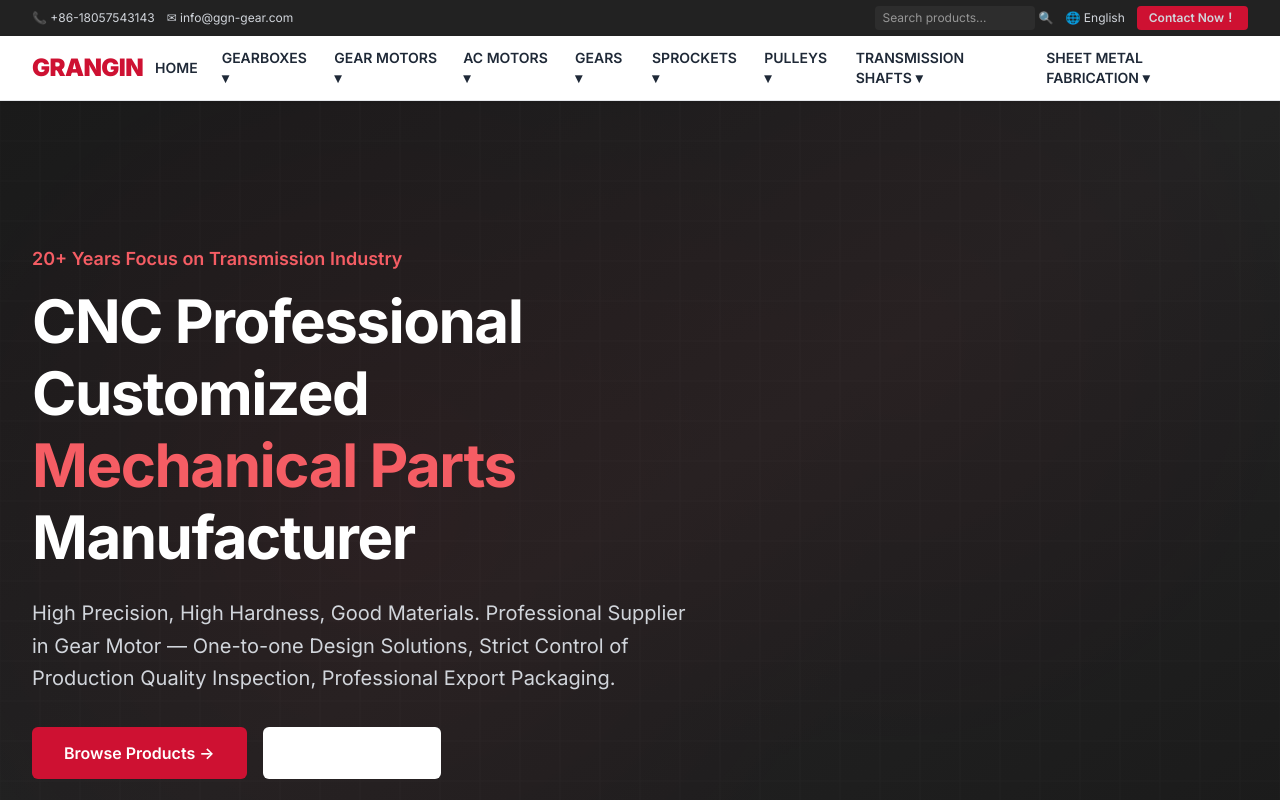
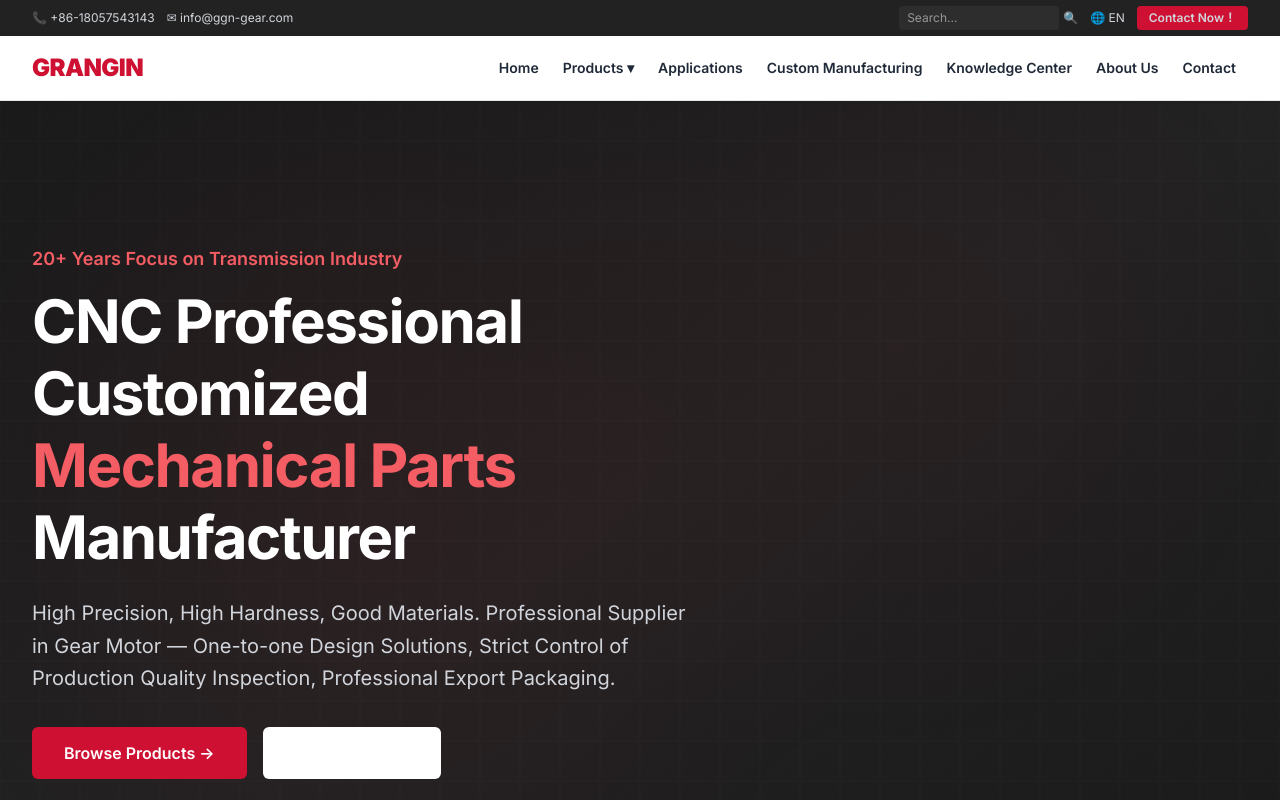
Before and after one commit to shijiediyihaokan/woshidahuaidan, an Astro site: page / in a window 1280 px wide. Shown: the top 800 px of the page. Built offline with nearby package versions, Linux system fonts and the light colour scheme; Astro itself is replaced by a stand-in of ours.

Commit message:
Update header nav: Home | Products | Applications | Custom Manufacturing | Knowledge Center | About Us | Contact

```diff
--- a/src/components/Header.astro
+++ b/src/components/Header.astro
@@ -2,6 +2,7 @@
 import { categoryTree } from '../data/categories';
 ---
 
+<!-- Top Bar -->
 <div class="bg-dark-800 text-steel-300 text-xs">
   <div class="container-page">
     <div class="flex items-center justify-between h-9">
@@ -11,39 +12,54 @@ import { categoryTree } from '../data/categories';
       </div>
       <div class="flex items-center gap-3">
         <form action="/woshidahuaidan/search/" class="hidden sm:flex items-center">
-          <input type="text" name="q" placeholder="Search products..." class="w-32 lg:w-40 bg-dark-700 text-white text-xs px-2 py-1 rounded border-0 focus:outline-none focus:ring-1 focus:ring-brand-500">
+          <input type="text" name="q" placeholder="Search..." class="w-32 lg:w-40 bg-dark-700 text-white text-xs px-2 py-1 rounded border-0 focus:outline-none focus:ring-1 focus:ring-brand-500">
           <button type="submit" class="text-steel-400 hover:text-white ml-1">🔍</button>
         </form>
-        <button class="hover:text-white transition-colors">🌐 English</button>
+        <button class="hover:text-white">🌐 EN</button>
         <a href="/woshidahuaidan/contact/" class="bg-brand-600 hover:bg-brand-700 text-white px-3 py-1 rounded text-xs font-semibold transition-colors">Contact Now！</a>
       </div>
     </div>
   </div>
 </div>
 
+<!-- Main Navigation -->
 <header class="sticky top-0 z-50 bg-white border-b border-steel-200 shadow-sm">
   <div class="container-page">
     <div class="flex items-center justify-between h-16">
       <a href="/woshidahuaidan/" class="flex items-center gap-2 shrink-0">
         <span class="text-2xl font-black text-brand-600 tracking-tight">GRANGIN</span>
       </a>
+
       <nav class="hidden lg:flex items-center gap-0 h-full">
-        <a href="/woshidahuaidan/" class="px-3 py-2 text-sm font-semibold text-steel-700 hover:text-brand-600 h-full flex items-center">HOME</a>
-        {categoryTree.map((cat) => (
-          <div class="relative group h-full flex items-center">
-            <a href={`/woshidahuaidan/products/?category=${cat.slug}`} class="flex items-center gap-1 px-3 py-2 text-sm font-semibold text-steel-700 hover:text-brand-600 h-full">
-              {cat.name.toUpperCase()} ▾
-            </a>
-            {cat.subcategories && cat.subcategories.length > 0 && (
-              <div class="absolute top-full left-0 mt-0 w-52 bg-white border border-steel-200 rounded-b-lg shadow-xl opacity-0 invisible group-hover:opacity-100 group-hover:visible transition-all duration-200 z-50">
+        <a href="/woshidahuaidan/" class="px-3 py-2 text-sm font-semibold text-steel-700 hover:text-brand-600 h-full flex items-center">Home</a>
+
+        <!-- Products dropdown -->
+        <div class="relative group h-full flex items-center">
+          <a href="/woshidahuaidan/products/" class="flex items-center gap-1 px-3 py-2 text-sm font-semibold text-steel-700 hover:text-brand-600 h-full">Products ▾</a>
+          <div class="absolute top-full left-0 mt-0 w-64 bg-white border border-steel-200 rounded-b-lg shadow-xl opacity-0 invisible group-hover:opacity-100 group-hover:visible transition-all duration-200 z-50 max-h-[80vh] overflow-y-auto">
+            {categoryTree.map((cat) => (
+              <div>
+                <a href={`/woshidahuaidan/products/?category=${cat.slug}`} class="block px-4 py-2.5 text-sm font-bold text-steel-800 hover:bg-brand-50 hover:text-brand-600 border-b border-steel-100 flex items-center gap-2">
+                  <span>{cat.icon}</span> {cat.name}
+                </a>
                 {cat.subcategories.map((sc) => (
-                  <a href={`/woshidahuaidan/products/?category=${cat.slug}&sub=${sc.slug}`} class="block px-4 py-2.5 text-sm text-steel-600 hover:bg-brand-50 hover:text-brand-600 border-b border-steel-100">{sc.name}</a>
+                  <a href={`/woshidahuaidan/products/?category=${cat.slug}&sub=${sc.slug}`} class="block pl-10 pr-4 py-2 text-sm text-steel-500 hover:bg-brand-50 hover:text-brand-600 border-b border-steel-50">
+                    {sc.name}
+                  </a>
                 ))}
               </div>
-            )}
+            ))}
           </div>
-        ))}
+        </div>
+
+        <a href="/woshidahuaidan/applications/" class="px-3 py-2 text-sm font-semibold text-steel-700 hover:text-brand-600 h-full flex items-center">Applications</a>
+        <a href="/woshidahuaidan/custom-manufacturing/" class="px-3 py-2 text-sm font-semibold text-steel-700 hover:text-brand-600 h-full flex items-center">Custom Manufacturing</a>
+        <a href="/woshidahuaidan/knowledge-center/" class="px-3 py-2 text-sm font-semibold text-steel-700 hover:text-brand-600 h-full flex items-center">Knowledge Center</a>
+        <a href="/woshidahuaidan/about/" class="px-3 py-2 text-sm font-semibold text-steel-700 hover:text-brand-600 h-full flex items-center">About Us</a>
+        <a href="/woshidahuaidan/contact/" class="px-3 py-2 text-sm font-semibold text-brand-600 hover:text-brand-700 h-full flex items-center">Contact</a>
       </nav>
+
+      <!-- Mobile menu button -->
       <button id="mobile-menu-btn" class="lg:hidden p-2 rounded-lg text-steel-600 hover:bg-steel-100" aria-label="Toggle menu">
         <svg class="w-6 h-6" fill="none" stroke="currentColor" viewBox="0 0 24 24">
           <path id="menu-icon-open" stroke-linecap="round" stroke-linejoin="round" stroke-width="2" d="M4 6h16M4 12h16M4 18h16"/>
@@ -51,16 +67,20 @@ import { categoryTree } from '../data/categories';
         </svg>
       </button>
     </div>
+
+    <!-- Mobile Nav -->
     <div id="mobile-menu" class="hidden lg:hidden pb-4 border-t border-steel-100 mt-2 pt-2">
-      <a href="/woshidahuaidan/" class="block px-4 py-3 text-sm font-semibold text-steel-700 border-b border-steel-50">HOME</a>
-      <a href="/woshidahuaidan/products/" class="block px-4 py-3 text-sm font-semibold text-steel-700 border-b border-steel-50">ALL PRODUCTS</a>
-      <a href="/woshidahuaidan/about/" class="block px-4 py-3 text-sm font-semibold text-steel-700 border-b border-steel-50">ABOUT</a>
-      <a href="/woshidahuaidan/news/" class="block px-4 py-3 text-sm font-semibold text-steel-700 border-b border-steel-50">NEWS</a>
-      <a href="/woshidahuaidan/contact/" class="block px-4 py-3 text-sm font-semibold text-steel-700">CONTACT</a>
-      <a href="/woshidahuaidan/contact/" class="block mt-3 mx-4 py-3 bg-brand-600 text-white text-sm font-bold rounded text-center">Contact Now！</a>
+      <a href="/woshidahuaidan/" class="block px-4 py-3 text-sm font-semibold text-steel-700 border-b border-steel-50">Home</a>
+      <a href="/woshidahuaidan/products/" class="block px-4 py-3 text-sm font-semibold text-steel-700 border-b border-steel-50">Products</a>
+      <a href="/woshidahuaidan/applications/" class="block px-4 py-3 text-sm font-semibold text-steel-700 border-b border-steel-50">Applications</a>
+      <a href="/woshidahuaidan/custom-manufacturing/" class="block px-4 py-3 text-sm font-semibold text-steel-700 border-b border-steel-50">Custom Manufacturing</a>
+      <a href="/woshidahuaidan/knowledge-center/" class="block px-4 py-3 text-sm font-semibold text-steel-700 border-b border-steel-50">Knowledge Center</a>
+      <a href="/woshidahuaidan/about/" class="block px-4 py-3 text-sm font-semibold text-steel-700 border-b border-steel-50">About Us</a>
+      <a href="/woshidahuaidan/contact/" class="block px-4 py-3 text-sm font-semibold text-brand-600">Contact</a>
     </div>
   </div>
 </header>
+
 <script>
   const btn=document.getElementById('mobile-menu-btn'),menu=document.getElementById('mobile-menu'),o=document.getElementById('menu-icon-open'),c=document.getElementById('menu-icon-close');
   btn?.addEventListener('click',()=>{menu?.classList.toggle('hidden');o?.classList.toggle('hidden');c?.classList.toggle('hidden')});
```
